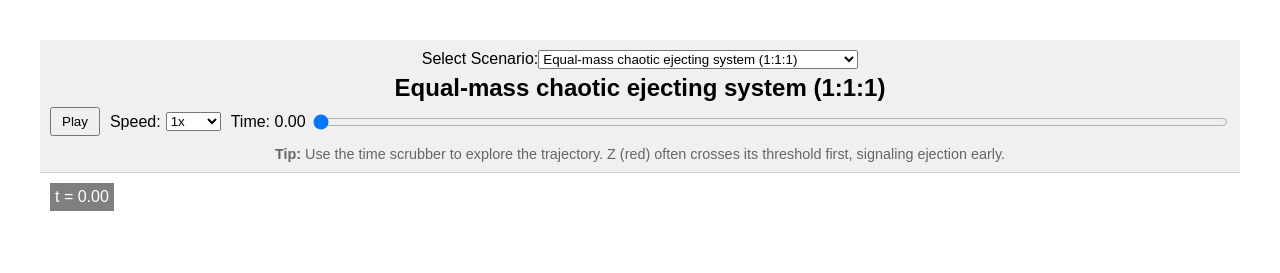
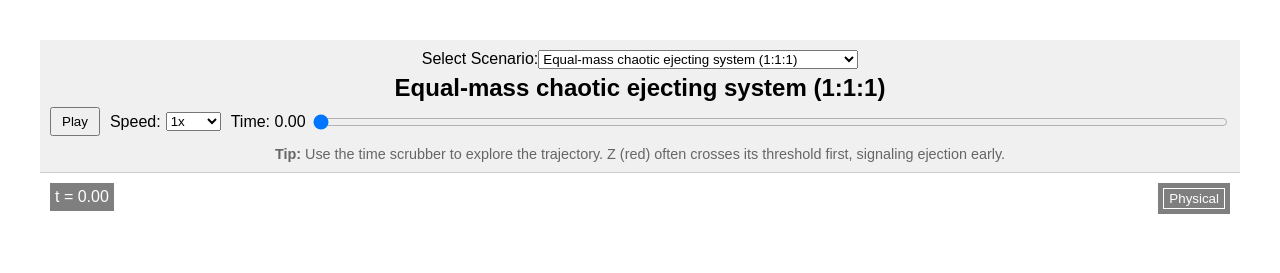
Before and after one commit to zfifteen/three-body-problem, a React (Vite) app: page / in a window 1280 px wide. Shown: the top 273 px of the page. Built offline with nearby package versions, Linux system fonts and the light colour scheme.

Commit message:
feat: add toggle for physical vs triangle configuration view in spatial visualization

```diff
--- a/src/SpatialView.tsx
+++ b/src/SpatialView.tsx
@@ -1,4 +1,4 @@
-import { useRef, useEffect } from 'react'
+import { useRef, useEffect, useState } from 'react'
 import * as THREE from 'three'
 import { OrbitControls } from 'three/examples/jsm/controls/OrbitControls.js'
 import { ScenarioData } from './types'
@@ -8,7 +8,10 @@ interface SpatialViewProps {
   currentTimeIndex: number
 }
 
+type ViewMode = 'physical' | 'triangle'
+
 export function SpatialView({ scenario, currentTimeIndex }: SpatialViewProps) {
+  const [viewMode, setViewMode] = useState<ViewMode>('physical')
   const mountRef = useRef<HTMLDivElement>(null)
   const sceneRef = useRef<THREE.Scene | null>(null)
   const rendererRef = useRef<THREE.WebGLRenderer | null>(null)
@@ -87,7 +90,14 @@ export function SpatialView({ scenario, currentTimeIndex }: SpatialViewProps) {
       for (let t = 0; t <= currentTimeIndex; t++) {
         const pos = scenario.positions[t]
         if (pos) {
-          trailPoints.push(new THREE.Vector3(pos[i][0], pos[i][1], pos[i][2]))
+          if (viewMode === 'physical') {
+            trailPoints.push(new THREE.Vector3(pos[i][0], pos[i][1], pos[i][2]))
+          } else if (viewMode === 'triangle') {
+            // Compute center of mass for each time step
+            const cm = pos.reduce((acc, p) => [acc[0] + p[0], acc[1] + p[1], acc[2] + p[2]], [0, 0, 0])
+            cm[0] /= 3; cm[1] /= 3; cm[2] /= 3
+            trailPoints.push(new THREE.Vector3(pos[i][0] - cm[0], pos[i][1] - cm[1], pos[i][2] - cm[2]))
+          }
         }
       }
       trails[i].geometry.setFromPoints(trailPoints)
@@ -96,9 +106,18 @@ export function SpatialView({ scenario, currentTimeIndex }: SpatialViewProps) {
     // Update positions
     const positions = scenario.positions[currentTimeIndex]
     if (positions && bodiesRef.current) {
-      bodiesRef.current.forEach((body, i) => {
-        body.position.set(positions[i][0], positions[i][1], positions[i][2])
-      })
+      if (viewMode === 'physical') {
+        bodiesRef.current.forEach((body, i) => {
+          body.position.set(positions[i][0], positions[i][1], positions[i][2])
+        })
+      } else if (viewMode === 'triangle') {
+        // Configuration space: center of mass at origin, show relative positions
+        const cm = positions.reduce((acc, pos) => [acc[0] + pos[0], acc[1] + pos[1], acc[2] + pos[2]], [0, 0, 0])
+        cm[0] /= 3; cm[1] /= 3; cm[2] /= 3
+        bodiesRef.current.forEach((body, i) => {
+          body.position.set(positions[i][0] - cm[0], positions[i][1] - cm[1], positions[i][2] - cm[2])
+        })
+      }
     }
 
     return () => {
@@ -108,7 +127,7 @@ export function SpatialView({ scenario, currentTimeIndex }: SpatialViewProps) {
         rendererRef.current.dispose()
       }
     }
-  }, [scenario, currentTimeIndex])
+  }, [scenario, currentTimeIndex, viewMode])
 
   return (
     <div style={{ position: 'relative', width: '100%', height: '100%' }}>
@@ -116,6 +135,11 @@ export function SpatialView({ scenario, currentTimeIndex }: SpatialViewProps) {
       <div style={{ position: 'absolute', top: 10, left: 10, color: 'white', background: 'rgba(0,0,0,0.5)', padding: '5px' }}>
         t = {scenario.time[currentTimeIndex]?.toFixed(2)}
       </div>
+      <div style={{ position: 'absolute', top: 10, right: 10, background: 'rgba(0,0,0,0.5)', padding: '5px' }}>
+        <button onClick={() => setViewMode(viewMode === 'physical' ? 'triangle' : 'physical')} style={{ color: 'white', background: 'transparent', border: '1px solid white', padding: '2px 5px' }}>
+          {viewMode === 'physical' ? 'Physical' : 'Triangle'}
+        </button>
+      </div>
     </div>
   )
 }
```
Also changed, not shown: 3 other files (tests, documents, lock files or other folders).
